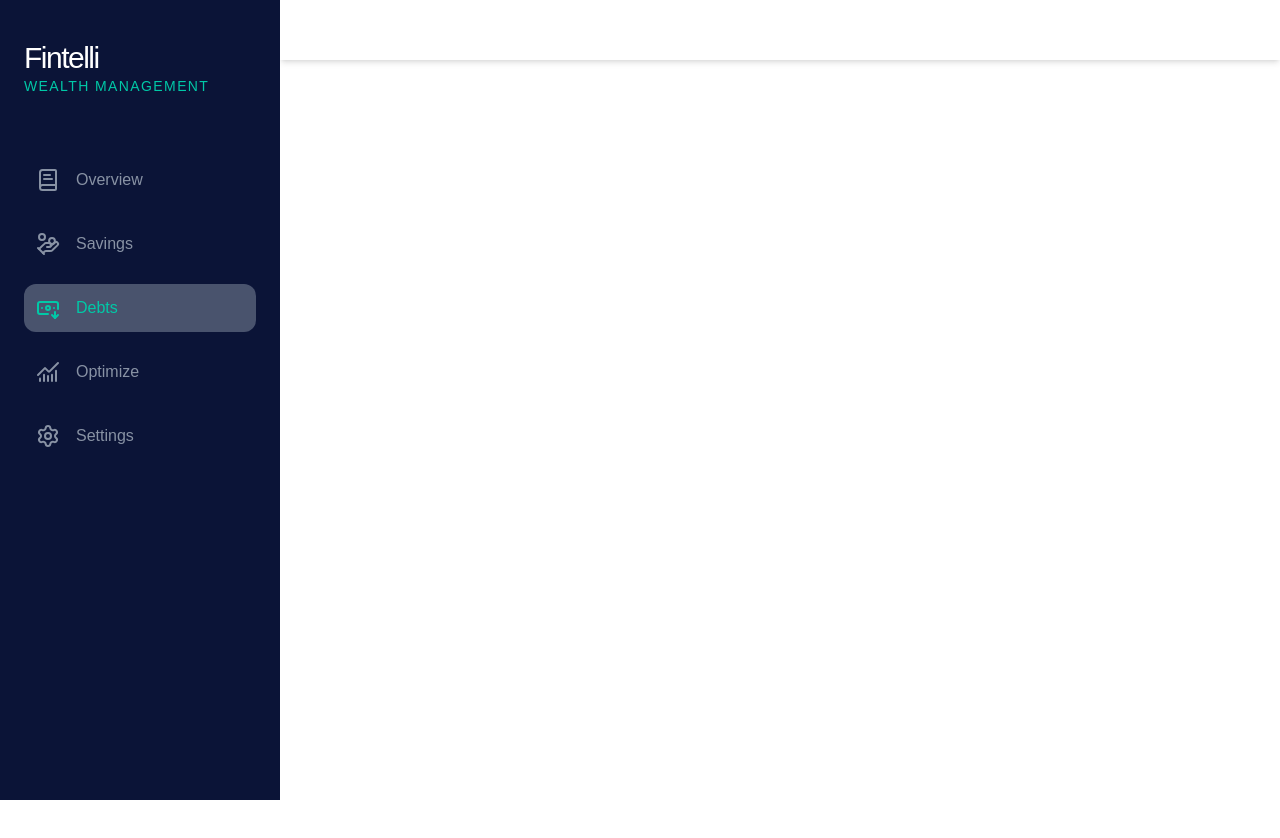
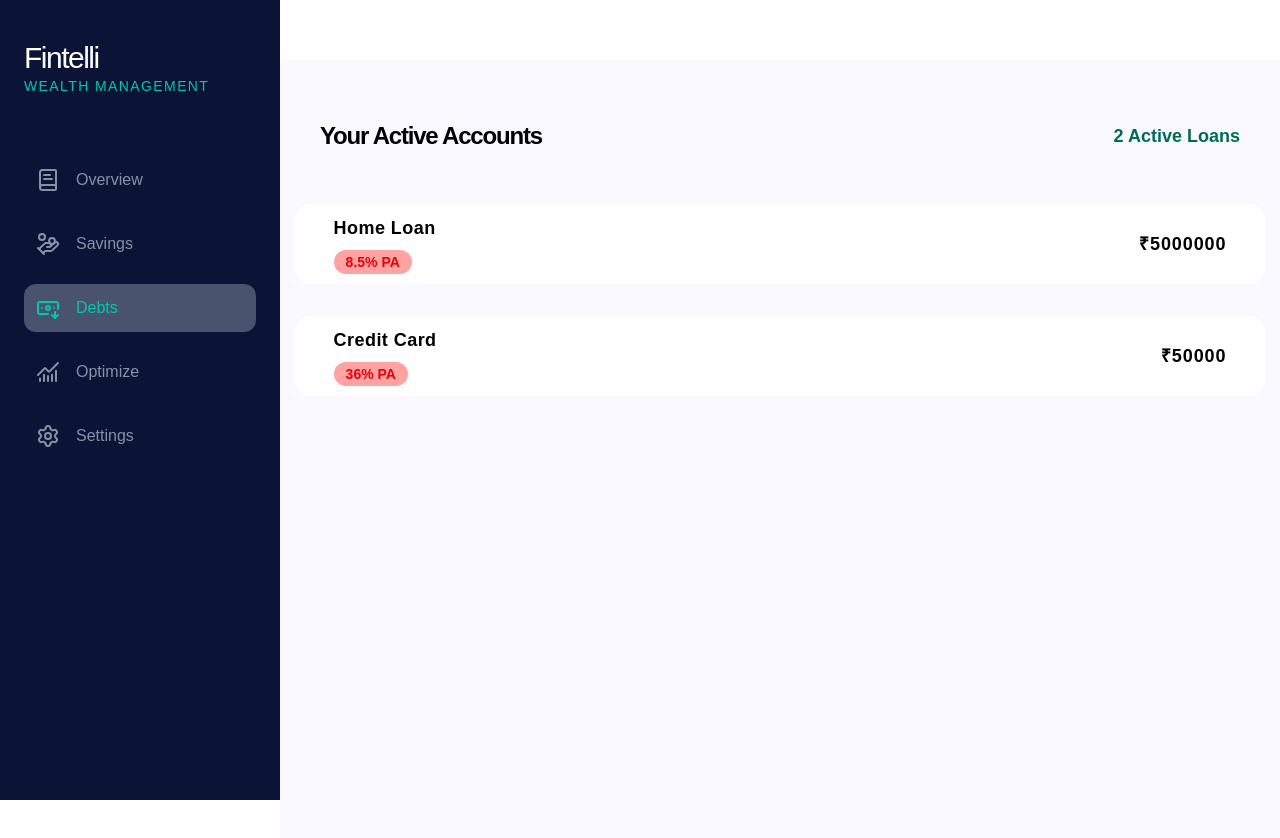
Before and after one commit to AyanaRSwarup/Fintelli, a React (Vite) app: page /debts in a window 1280 px wide. Shown: the top 838 px of the page. Before the commit the page ends 800 px from the top, so only its background shows below. Built offline with nearby package versions, Linux system fonts and the light colour scheme; no server answers.

Commit message:
feat: Still working on the debt page, need to make changes to the backend for more data, will resume later tomight

```diff
--- /dev/null
+++ b/src/components/CollapseCard.jsx
@@ -0,0 +1,20 @@
+import React from 'react'
+
+const CollapseCard = ({debt}) => {
+  return (
+            <div className="w-[80vw] sm:w-[76vw] max-w-3xlsm:h-25 h-20 my-4 transition-all px-10 flex duration-300 bg-white rounded-2xl">
+                <div className='flex flex-col justify-center gap-2'>
+                    <h1 className='sm:text-lg text-sm font-bold tracking-wide'>{debt.name}</h1>
+                    <div className='bg-red-300 rounded-2xl px-3 py-0.5 w-fit'>
+                        <p className='sm:text-sm text-xs font-bold text-red-600 text-center' >{debt.interest_rate}% PA</p>
+                    </div>
+                </div>
+                <div className='flex flex-col justify-center items-end gap-2 ml-auto'>
+                    <p className='sm:text-lg text-md font-bold tracking-wider'>₹{debt.principal}</p>
+                </div>
+
+            </div>
+  )
+}
+
+export default CollapseCard
--- /dev/null
+++ b/src/components/Loading.jsx
@@ -0,0 +1,26 @@
+const Loading = () => {
+  return (
+    <div className="fixed inset-0 transition-all duration-300 bg-secondary z-50 flex flex-col items-center justify-center gap-8">
+
+      <div className="text-center">
+        <h1 className="text-3xl text-white tracking-tighter">Fintelli</h1>
+        <p className="text-primary tracking-widest text-xs mt-1">WEALTH MANAGEMENT</p>
+      </div>
+
+      <div className="flex items-end gap-1 h-9">
+        {[18, 28, 36, 24, 14].map((h, i) => (
+          <div
+            key={i}
+            className="w-1.5 bg-primary rounded-sm animate-pulse"
+            style={{ height: h, animationDelay: `${i * 0.15}s` }}
+          />
+        ))}
+      </div>
+
+      <p className="text-neutral text-sm tracking-wide">Loading your portfolio...</p>
+
+    </div>
+  )
+}
+
+export default Loading
--- a/src/components/SideBar.jsx
+++ b/src/components/SideBar.jsx
@@ -1,6 +1,6 @@
 import React from 'react'
 import { BookText, HandCoins, BanknoteArrowDown, ChartNoAxesCombined, Settings, Menu } from 'lucide-react'
-import { useLocation } from 'react-router-dom';
+import { useLocation, Outlet } from 'react-router-dom';
 
 const SideBar = () => {
     const location = useLocation();
@@ -46,6 +46,9 @@ const SideBar = () => {
         <div className={`inset-0 bg-black/50 transition-all duration-300 ${isOpen ? "fixed" : "hidden"}`} onClick={()=>{setIsOpen(false)}}>
 
         </div>
+        <div className='md:ml-70'>  {/* same margin as navbar */}
+            <Outlet />
+        </div>
     </div>
     </>
   )
--- a/src/context/ProfileContext.jsx
+++ b/src/context/ProfileContext.jsx
@@ -1,5 +1,6 @@
 import { useContext, createContext, useState, useEffect} from "react";
 import { Navigate } from "react-router-dom";
+import Loading from "../components/Loading";
 
 export const ProfileContext = createContext(null);
 
@@ -56,7 +57,7 @@ export default function ProtectedRoute({ children }) {
   const { profile, loading } = useProfile();
 
   if (loading) {
-    return <div>Loading...</div>;
+    return <Loading />;
   }
 
   if (!profile) {
--- a/src/pages/Debt.jsx
+++ b/src/pages/Debt.jsx
@@ -1,9 +1,61 @@
-import React from 'react'
+import { useEffect, useState } from "react";
+import { useNavigate } from "react-router-dom";
+import Loading from "../components/Loading";
+import data from "../test/debtPage.json";
+import CollapseCard from "../components/CollapseCard";
 
 const Debt = () => {
-  return (
-    <div>Debt</div>
-  )
-}
+  const [loading, setLoading] = useState(true);
+  const navigate = useNavigate();
+  const [debts, setDebts] = useState(null);
 
-export default Debt
+  const USE_MOCK = true; // flip to false when backend is ready
+
+  useEffect(() => {
+    const fetchData = async () => {
+      try {
+        const actualData = USE_MOCK
+          ? data
+          : await fetch(`${import.meta.env.VITE_BACKEND_URL}/api/v1/getDebts`, {
+              method: "GET",
+              credentials: "include",
+            }).then((res) => res.json());
+        setDebts(actualData);
+        setLoading(false);
+      } catch (error) {
+        navigate("/error505");
+      }
+    };
+
+    fetchData();
+  }, []);
+  if (loading) {
+    return <Loading />;
+  }
+  else {
+    if(debts.data.newDebts.length === 0){
+      return (
+        <div className="p-10">
+          <h1 className="text-2xl font-bold mb-4">Your Debts</h1>
+          <p className="text-gray-600">You have no debts! Great job!</p>
+        </div>
+      );
+    }
+    else{
+      return(
+        <div className="bg-[#F9F9FF] h-screen">
+          <div className="flex justify-between pt-15 pb-4 px-10 items-center">
+            <h1 className="sm:text-2xl text-xl font-bold tracking-tighter text-black">Your Active Accounts</h1>
+            <p className="sm:text-lg text-md text-[#006B58] font-bold">{debts.data.newDebts.length} Active Loans</p>
+          </div>
+          <div className="flex flex-col justify-center items-center py-5">
+            {debts.data.newDebts.map((debt)=>(
+              <CollapseCard key={debt.name} debt={debt}/>
+            ))}
+          </div>
+        </div>
+      )
+    }
+  }
+};
+export default Debt;
--- a/src/pages/Onboarding.jsx
+++ b/src/pages/Onboarding.jsx
@@ -1,5 +1,6 @@
 import { useState } from "react";
 import { useNavigate } from "react-router-dom";
+import Loading from "../components/Loading";
 
 const Onboarding = () => {
   const [income, setIncome] = useState("");
@@ -9,6 +10,7 @@ const Onboarding = () => {
   const [option, setOption] = useState(5);
   const [emergencyFund, setEmergencyFund] = useState("");
   const navigate = useNavigate();
+  const [loading, setLoading] = useState(false);
   const options = [
     { value: 5, label: "Conservative" },
     { value: 8, label: "Moderate" },
@@ -41,6 +43,7 @@ const Onboarding = () => {
 
   const handleSubmit = async (e) => {
     e.preventDefault();
+    setLoading(true);
     const data = {
       monthlyIncome: income,
       monthlyNeeds: fixedExpenses,
@@ -73,6 +76,10 @@ const Onboarding = () => {
   navigate("/error404");
 }
   };
+
+  if(loading){
+    return <Loading/>
+  }
 
   return (
     <>
--- /dev/null
+++ b/src/test/debtPage.json
@@ -0,0 +1,42 @@
+{
+  "statusCode": 200,
+  "message": "Successful",
+  "success": true,
+  "data": {
+    "newDebts": [
+      {
+        "uid": "user-123",
+        "debt_type": "fixed",
+        "name": "Home Loan",
+        "principal": 5000000,
+        "interest_rate": 8.5,
+        "tenure": 20,
+        "emi": 4340,
+        "totalInterest": 541600
+      },
+      {
+        "uid": "user-123",
+        "debt_type": "flexible",
+        "name": "Credit Card",
+        "principal": 50000,
+        "interest_rate": 36,
+        "tenure": 2.5,
+        "emi": 2100,
+        "totalInterest": 13000
+      }
+    ],
+    "discretionaryIncome": 25000,
+    "minEMI": 6440,
+    "freeCapital": 18560,
+    "avalanche": {
+      "months": 28,
+      "order": ["Credit Card", "Home Loan"],
+      "totalInterestSaved": 8200
+    },
+    "snowball": {
+      "months": 31,
+      "order": ["Credit Card", "Home Loan"],
+      "totalInterestSaved": 5100
+    }
+  }
+}
```
